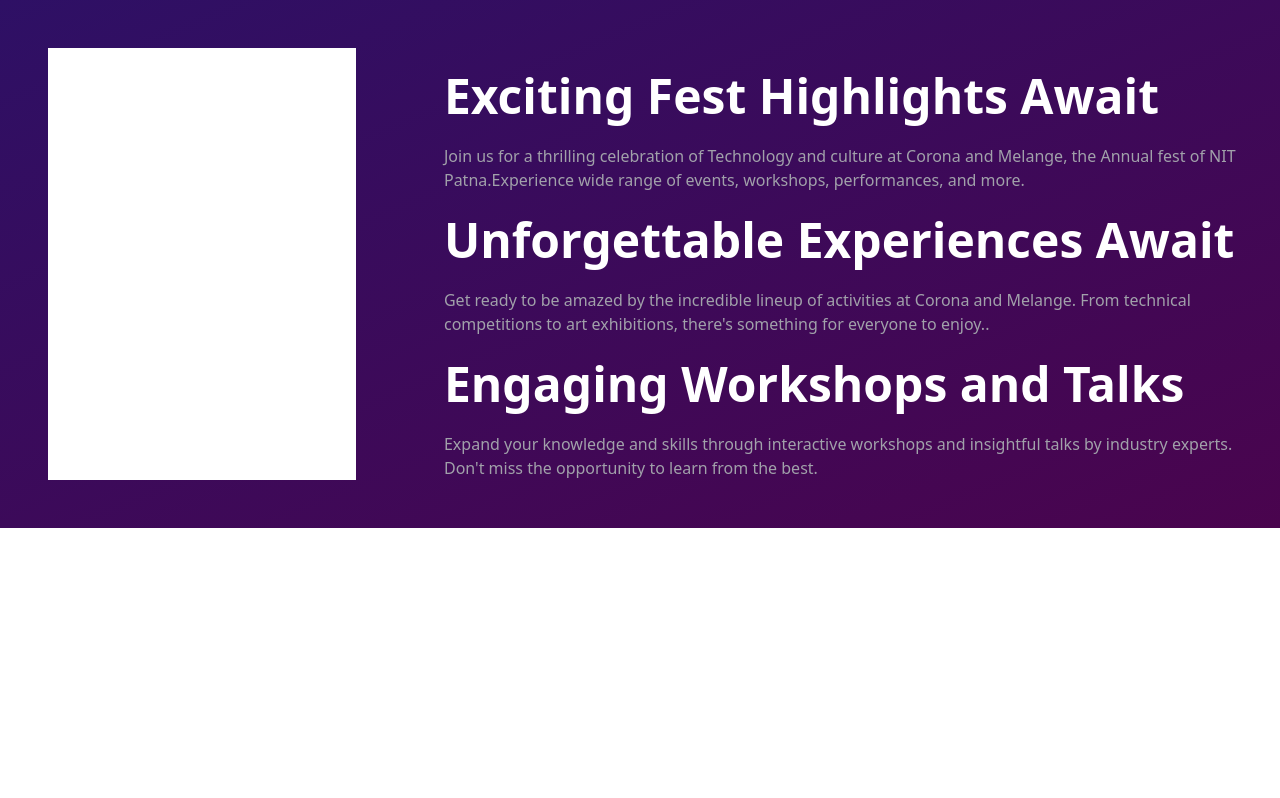
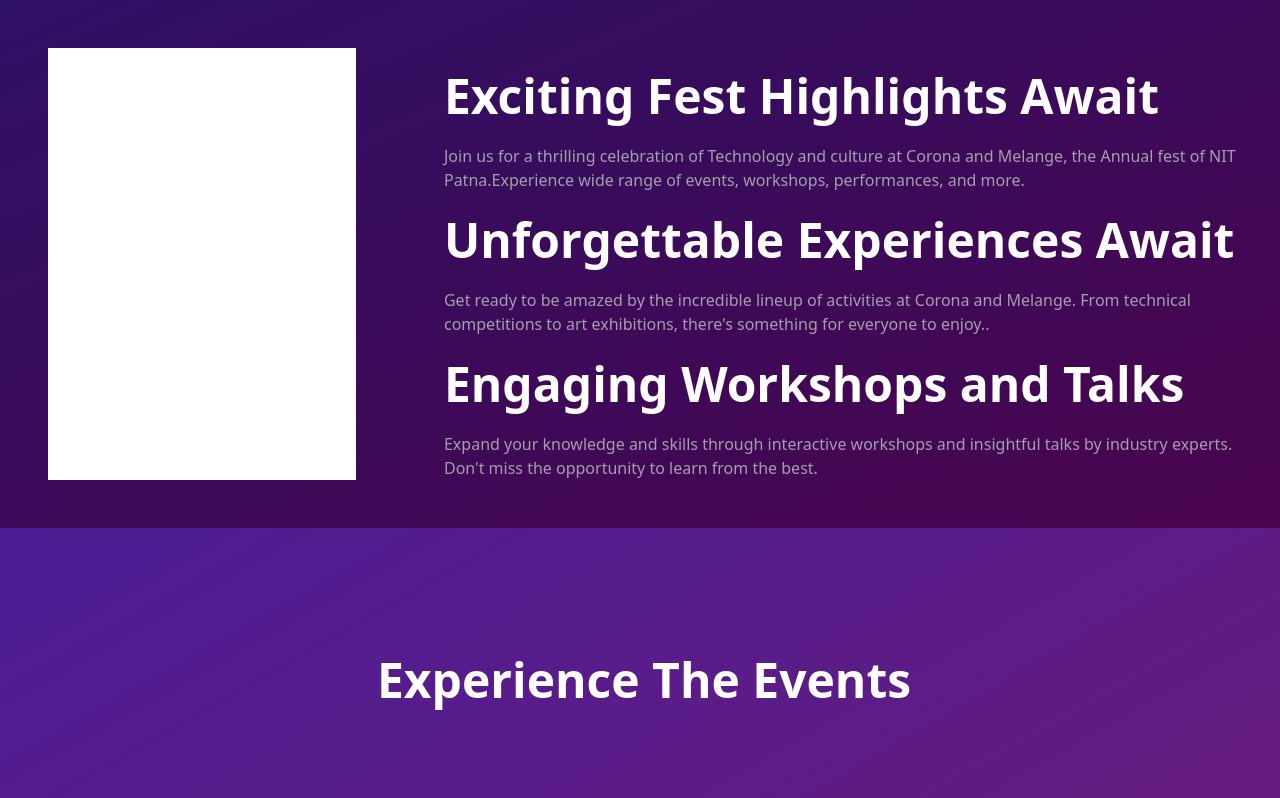
Before and after one commit to sinhaaniket/tcf23, a React (Vite) app: page / in a window 1280 px wide. Shown: the top 798 px of the page. Built offline with nearby package versions, Linux system fonts and the light colour scheme.

Commit message:
checking changes

```diff
--- a/src/App.jsx
+++ b/src/App.jsx
@@ -43,7 +43,7 @@
 <About/>
       </div> */}
       <Details/>
-      {/* <Expr/> */}
+      <Expr/>
       {/* <Cnm/> */}
       {/* <Previous/> */}
       {/* <Last/> */}
```
